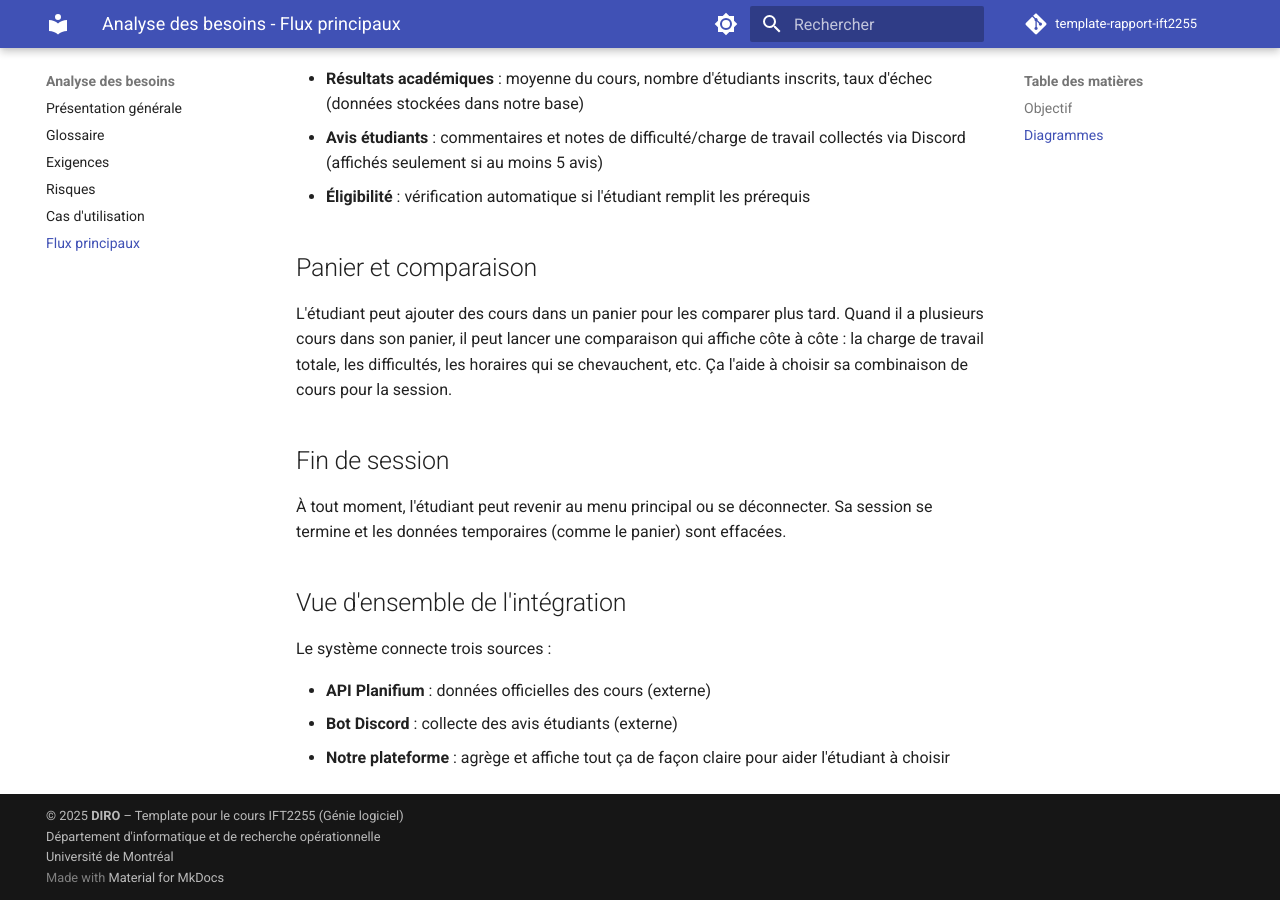
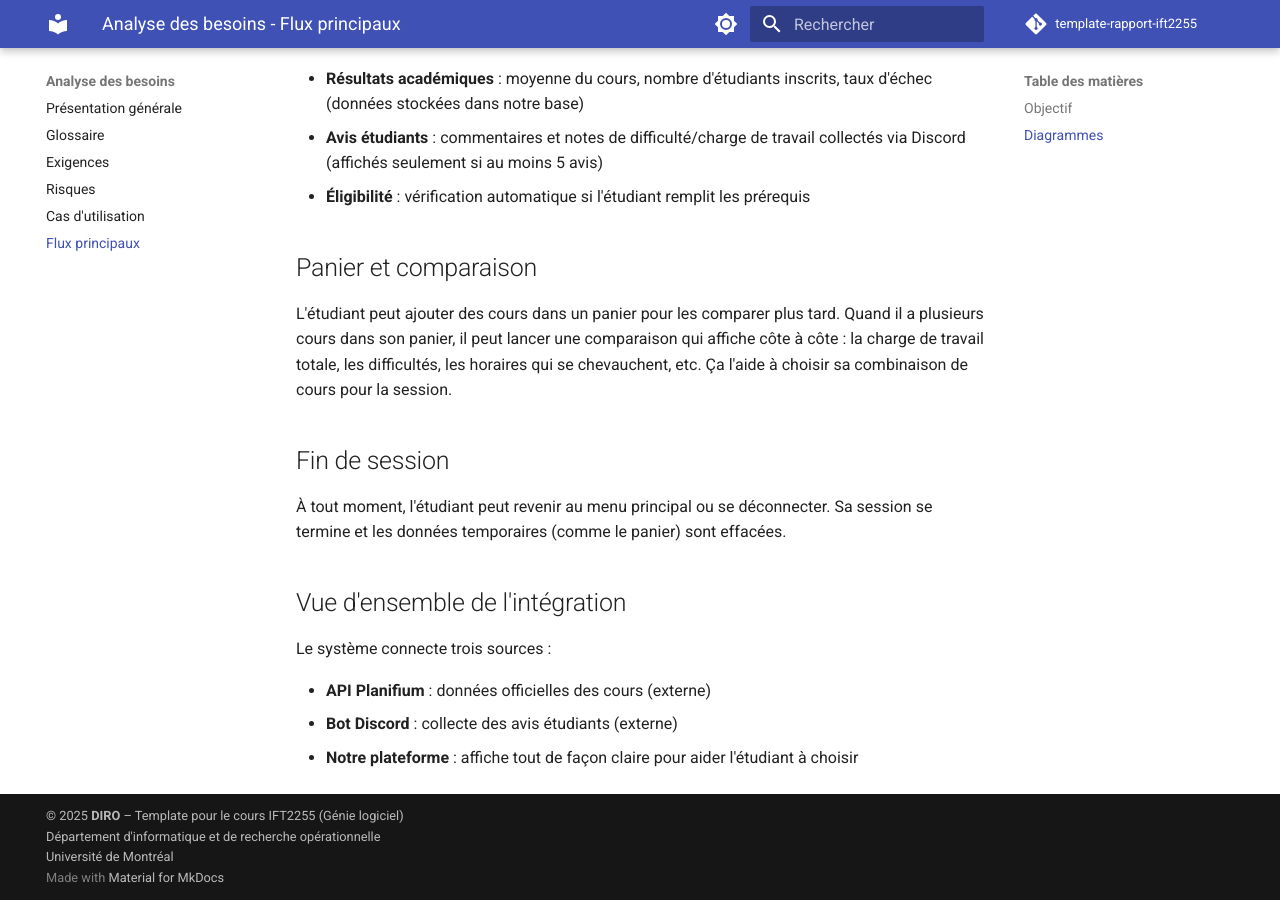
Before and after one commit to jujutheriault/IFT2255_Devoir1, an MkDocs documentation site: the page built from docs/besoins/flux-principaux.md, in a window 1280 px wide and 900 px high, scrolled down 1344 px. Built offline with MkDocs 1.6.1 and Material for MkDocs 9.7.7, drawn with Linux system fonts in a browser that asks for light colours; comment, search, counter and statistics services are not loaded.

Commit message:
Update flux-principaux.md

```diff
--- a/docs/besoins/flux-principaux.md
+++ b/docs/besoins/flux-principaux.md
@@ -48,4 +48,4 @@ Le système connecte trois sources :
 
 - **API Planifium** : données officielles des cours (externe)
 - **Bot Discord** : collecte des avis étudiants (externe)
-- **Notre plateforme** : agrège et affiche tout ça de façon claire pour aider l'étudiant à choisir
+- **Notre plateforme** : affiche tout de façon claire pour aider l'étudiant à choisir
```
